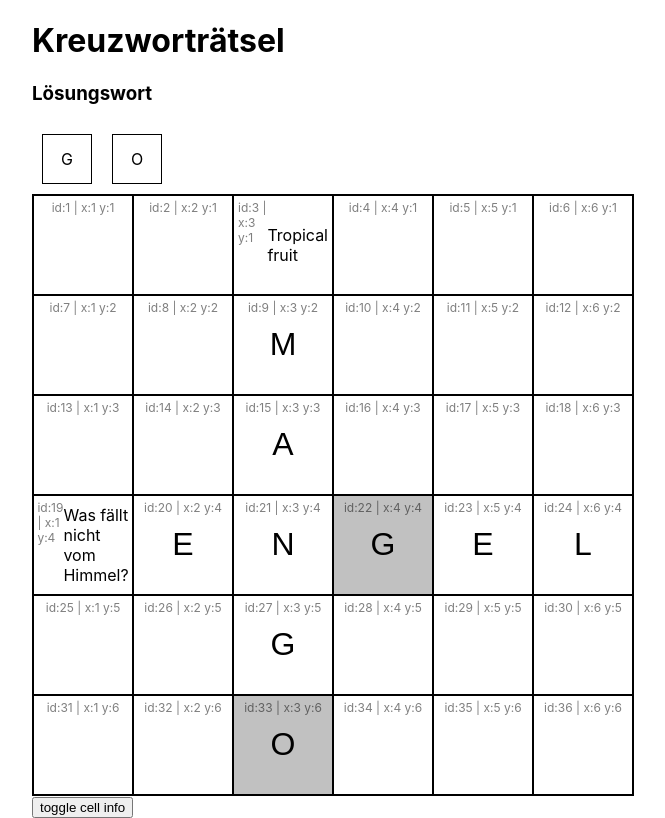
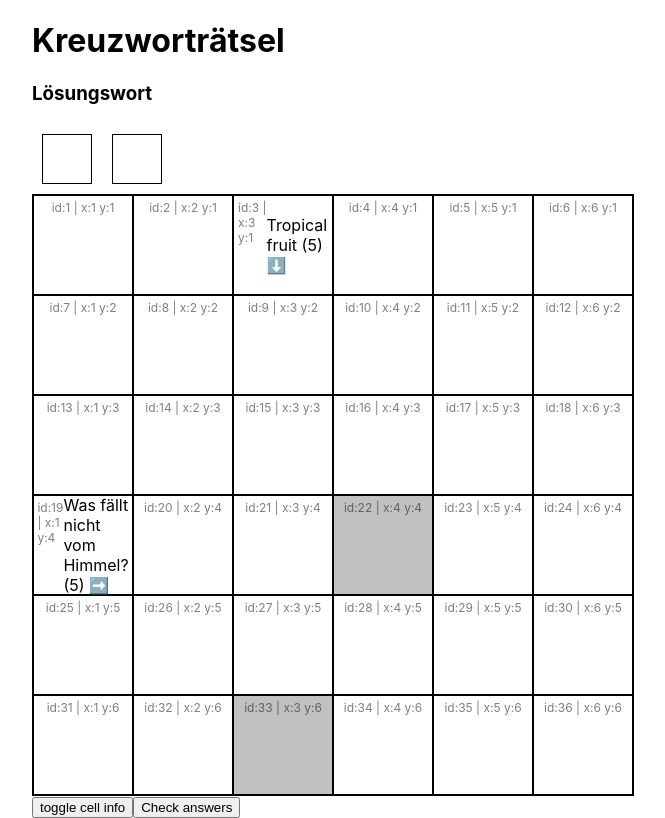
Before and after one commit to sophialittlejohn/kreuzwort-raetsel, a Next.js app: page / in a window 1280 px wide. Shown: the whole page, without its empty margins (307-972 px from the left). Built offline with nearby package versions, Linux system fonts and the light colour scheme.

Commit message:
Ugly validation

```diff
--- a/mockData.ts
+++ b/mockData.ts
@@ -6,13 +6,13 @@ export const mockData: MockData = {
   data: [
     {
       id: 3,
-      question: "Was fällt nicht vom Himmel?",
+      question: "Was fällt nicht vom Himmel? (5) ➡️",
       answer: "Engel",
       direction: "vertical",
     },
     {
       id: 1,
-      question: "Tropical fruit",
+      question: "Tropical fruit (5) ⬇️",
       answer: "Mango",
       direction: "horizontal",
     },
--- a/pages/index.tsx
+++ b/pages/index.tsx
@@ -24,7 +24,11 @@ const Grid = styled.div`
   box-sizing: content-box;
 `;
 
-const Cell = styled.div<{ size: number; isSolutionKey: boolean }>`
+const Cell = styled.div<{
+  size: number;
+  isSolutionKey: boolean;
+  validate: boolean;
+}>`
   border: solid 1px;
   display: flex;
   justify-content: center;
@@ -32,6 +36,12 @@ const Cell = styled.div<{ size: number; isSolutionKey: boolean }>`
   font-size: ${({ size }) => `${size}px`};
   padding: 4px;
   position: relative;
+  background-color: ${({ validate, correct }) =>
+    validate && correct
+      ? "rgba(66, 245, 99, 0.5)"
+      : validate && correct === false
+      ? "rgba(245, 66, 66, 0.5)"
+      : "transparent"};
 `;
 
 const SmallInfos = styled.div<{ shouldDisplayInfo: boolean }>`
@@ -86,6 +96,7 @@ const generateGridSkelleton = () => {
         return {
           id: index + 1,
           value: "",
+          smt: "",
           coordinates: {
             x: (index % COLUMNS_COUNT) + 1,
             y: rowIndex + 1,
@@ -196,7 +207,7 @@ export default function Home() {
   const [gridState, setGridState] = useState(grid);
   const [shouldDisplayInfo, toggleCellInfo] = useState(false);
   const [solutionCells, setSolutionCells] = useState(selectSolutionCells());
-  console.log(solutionCells);
+  const [validate, setValidate] = useState(false);
 
   const updateGridValue = (id: number, value: string) => {
     setGridState((prevGrid) =>
@@ -204,7 +215,7 @@ export default function Home() {
         if (gridItem.id === id) {
           return {
             ...gridItem,
-            value: value.toUpperCase(),
+            smt: value.toUpperCase(),
           };
         }
         return gridItem;
@@ -218,7 +229,7 @@ export default function Home() {
         if (gridItem.id === id) {
           return {
             ...gridItem,
-            value: value.toUpperCase(),
+            smt: value.toUpperCase(),
           };
         }
         return gridItem;
@@ -236,37 +247,52 @@ export default function Home() {
         <h1>Kreuzworträtsel</h1>
         <h3>Lösungswort</h3>
         <SolutionWordWrapper>
-          {solutionCells.map((char) => {
-            return <SolutionChar>{char.value}</SolutionChar>;
-          })}
+          {solutionCells.map((char, index) => (
+            <SolutionChar key={index}>{char.smt}</SolutionChar>
+          ))}
         </SolutionWordWrapper>
         <Grid itemCount={COLUMNS_COUNT}>
           {gridState.map((cell, index) => {
-            const isSolutionKey = solutionCells.find((solutionKey) => {
-              if (solutionKey.id === cell.id) {
-                return solutionKey;
-              }
-            });
+            const isSolutionCell = solutionCells.find(
+              (solutionKey) => solutionKey.id === cell.id
+            );
+            console.log(
+              "correct?",
+              cell.smt && cell.smt.length > 0
+                ? cell.value === cell.smt && cell.value.length > 0
+                : false,
+              cell
+            );
             return (
-              <Cell size={cell.value.length > 1 ? 16 : 32} key={index}>
+              <Cell
+                size={cell.value.length > 1 ? 16 : 32}
+                key={index}
+                validate={validate}
+                correct={
+                  cell.smt && cell.smt.length > 0
+                    ? cell.value === cell.smt
+                    : cell.value.length > 0
+                    ? false
+                    : undefined
+                }
+              >
                 <SmallInfos shouldDisplayInfo={true}>
                   id:{cell.id} | x:{cell.coordinates.x} y:{cell.coordinates.y}
                 </SmallInfos>
-                {/* <p >{cell.value}</p> */}
                 {cell.value.length > 1 ? (
                   <p>{cell.value}</p>
                 ) : (
                   <StyledInput
-                    isSolutionKey={isSolutionKey}
+                    isSolutionKey={isSolutionCell}
                     size={cell.value.length > 1 ? 16 : 32}
                     maxLength={1}
                     onChange={(e) => {
-                      if (isSolutionKey) {
+                      if (isSolutionCell) {
                         updateSolutionValue(cell.id, e.target.value);
                       }
                       updateGridValue(cell.id, e.target.value);
                     }}
-                    value={cell.value}
+                    value={cell.smt}
                   />
                 )}
               </Cell>
@@ -276,6 +302,7 @@ export default function Home() {
         <button onClick={() => toggleCellInfo(!shouldDisplayInfo)}>
           toggle cell info
         </button>
+        <button onClick={() => setValidate(!validate)}>Check answers</button>
       </main>
     </div>
   );
```
